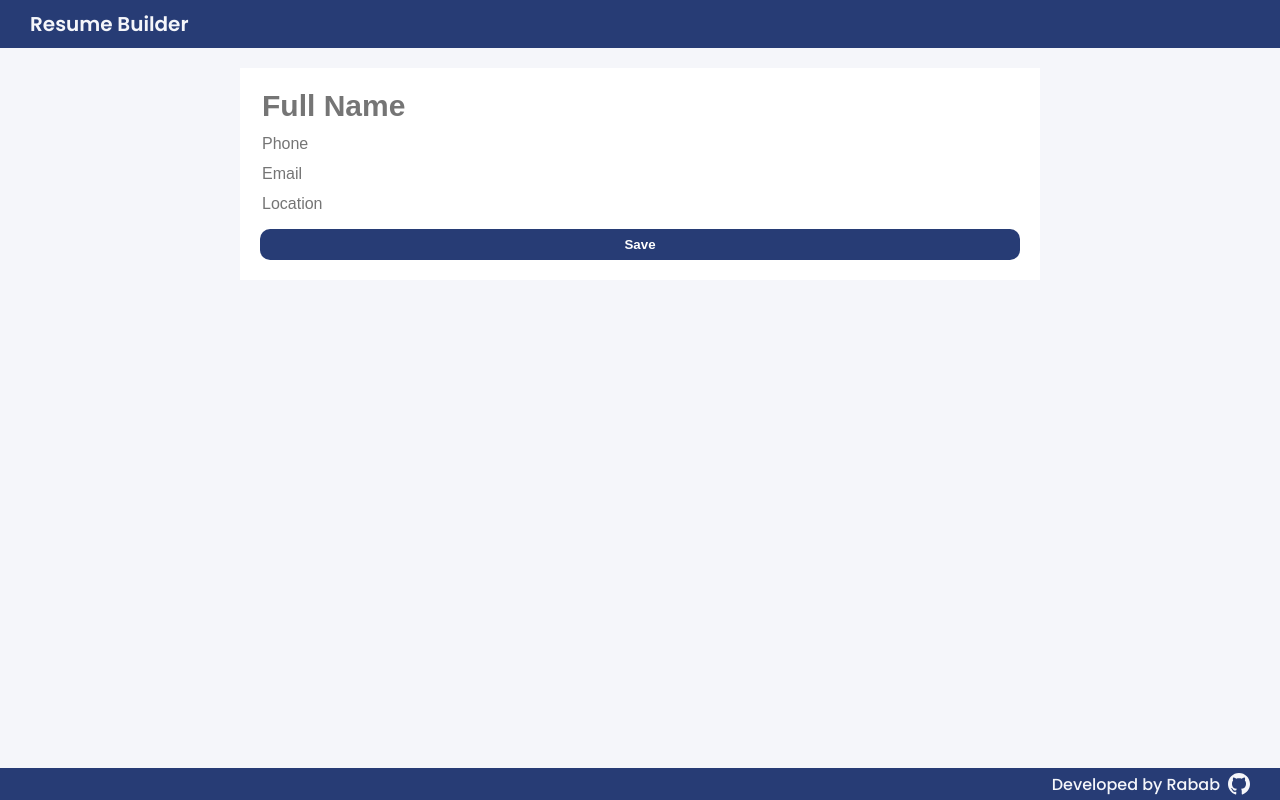
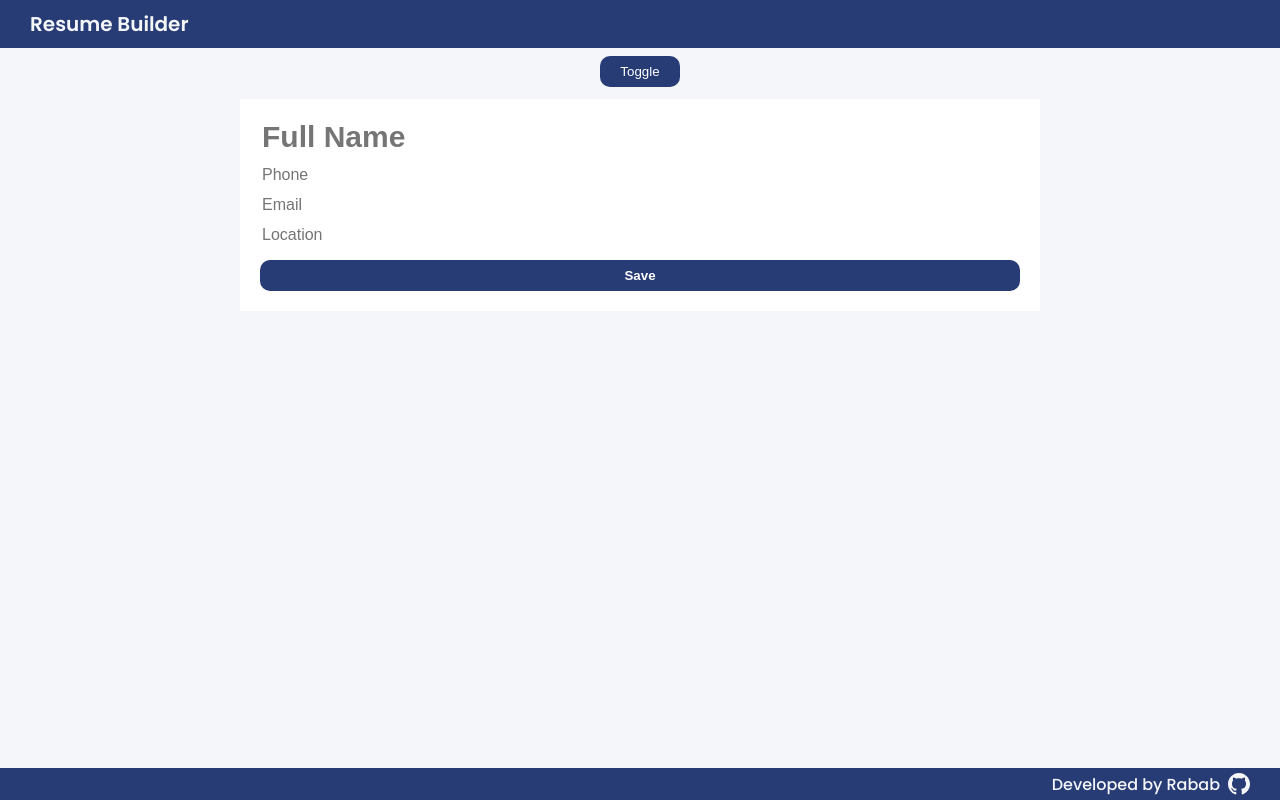
Before and after one commit to rababahmed/resume-builder, a React (Create React App) app: page / in a window 1280 px wide. Built offline with nearby package versions, Linux system fonts and the light colour scheme.

Commit message:
feat: add toggle button to toggle between edit and preview

```diff
--- a/src/App.js
+++ b/src/App.js
@@ -2,14 +2,14 @@ import React, { Component } from "react";
 import "./App.css";
 import Header from "./components/header";
 import Footer from "./components/footer";
-import Main from "./components/main";
+import Switch from "./components/switch";
 
 class App extends Component {
   render() {
     return (
       <div>
         <Header />
-        <Main />
+        <Switch />
         <Footer />
       </div>
     );
--- a/src/components/compiler.js
+++ b/src/components/compiler.js
@@ -2,13 +2,13 @@ import React from "react";
 import uniqid from "uniqid";
 
 const Compiler = (props) => {
-  const { bio } = props;
-
   return (
-    <div className="">
-      {bio.map((bio) => {
-        return <div key={uniqid()}>{bio.fullName}</div>;
-      })}
+    <div className="parent-wrapper">
+      <div className="main-wrapper">
+        <div className="bio-wrapper">
+          <div className="">Hello</div>
+        </div>
+      </div>
     </div>
   );
 };
--- /dev/null
+++ b/src/components/history.js
@@ -0,0 +1,5 @@
+{
+  props.bio.map((fullName) => {
+    return <div key={uniqid()}>{fullName}</div>;
+  });
+}
--- a/src/components/main.js
+++ b/src/components/main.js
@@ -82,7 +82,6 @@ class Main extends Component {
                 </button>
               </form>
             </div>
-            <Compiler bio={bio} />
           </div>
         </div>
       </div>
--- /dev/null
+++ b/src/components/switch.js
@@ -0,0 +1,19 @@
+import React, { useState } from "react";
+import Compiler from "./compiler";
+import Main from "./main";
+
+export default function Switch() {
+  const [toggle, setToggle] = useState(true);
+  const toggleChecked = () => setToggle((toggle) => !toggle);
+  return (
+    <div>
+      <div className="toggle-wrapper">
+        <button className="toggle" type="button" onClick={toggleChecked}>
+          Toggle
+        </button>
+      </div>
+      {toggle && <Main />}
+      {!toggle && <Compiler />}
+    </div>
+  );
+}
--- a/src/styles/main.css
+++ b/src/styles/main.css
@@ -50,3 +50,24 @@ input {
   font-weight: 600;
   cursor: pointer;
 }
+
+.toggle-wrapper {
+  position: relative;
+  display: flex;
+  justify-content: center;
+  top: 1vh;
+  align-items: center;
+}
+
+.toggle {
+  position: relative;
+  border: none;
+  width: 80px;
+  outline: none;
+  padding: 8px 0px;
+  border-radius: 10px;
+  background: #273c75;
+  color: white;
+  font-weight: 400;
+  cursor: pointer;
+}
```
Also changed, not shown: 1 other file (tests, documents, lock files or other folders).
